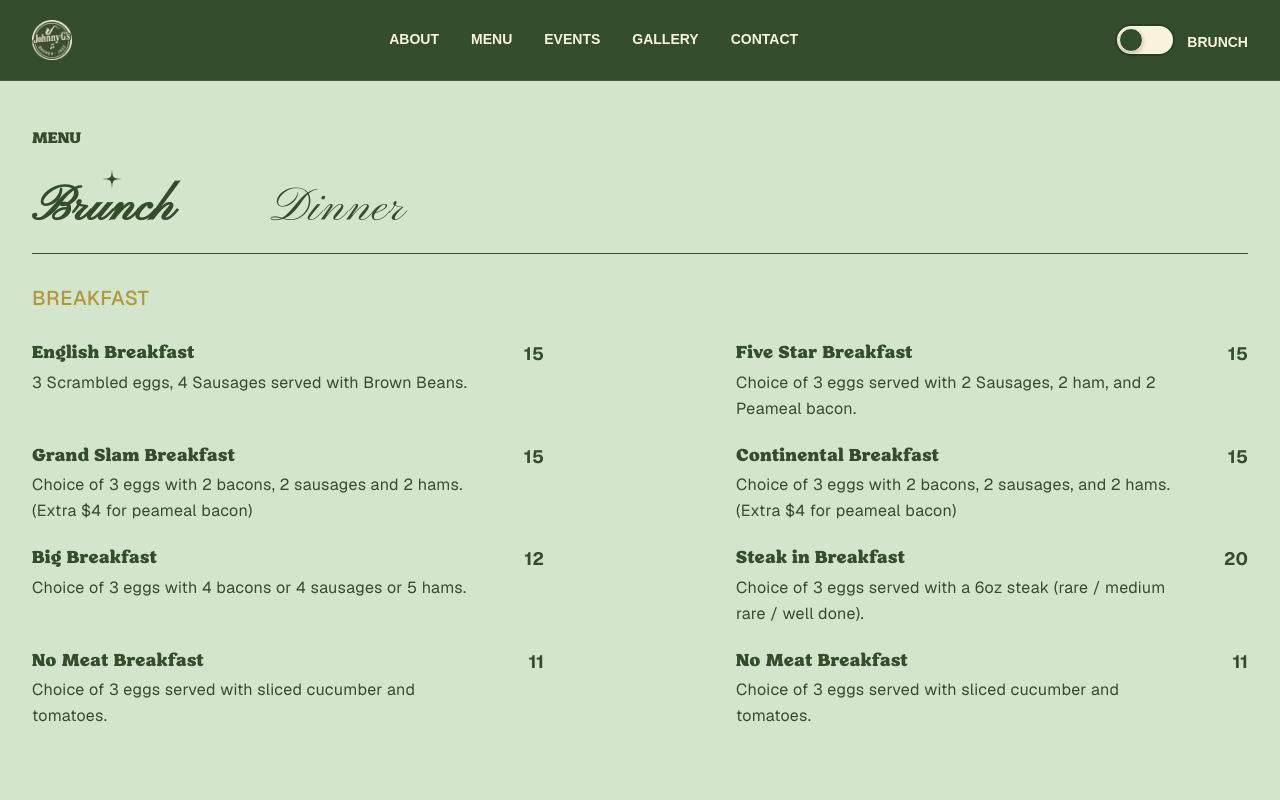
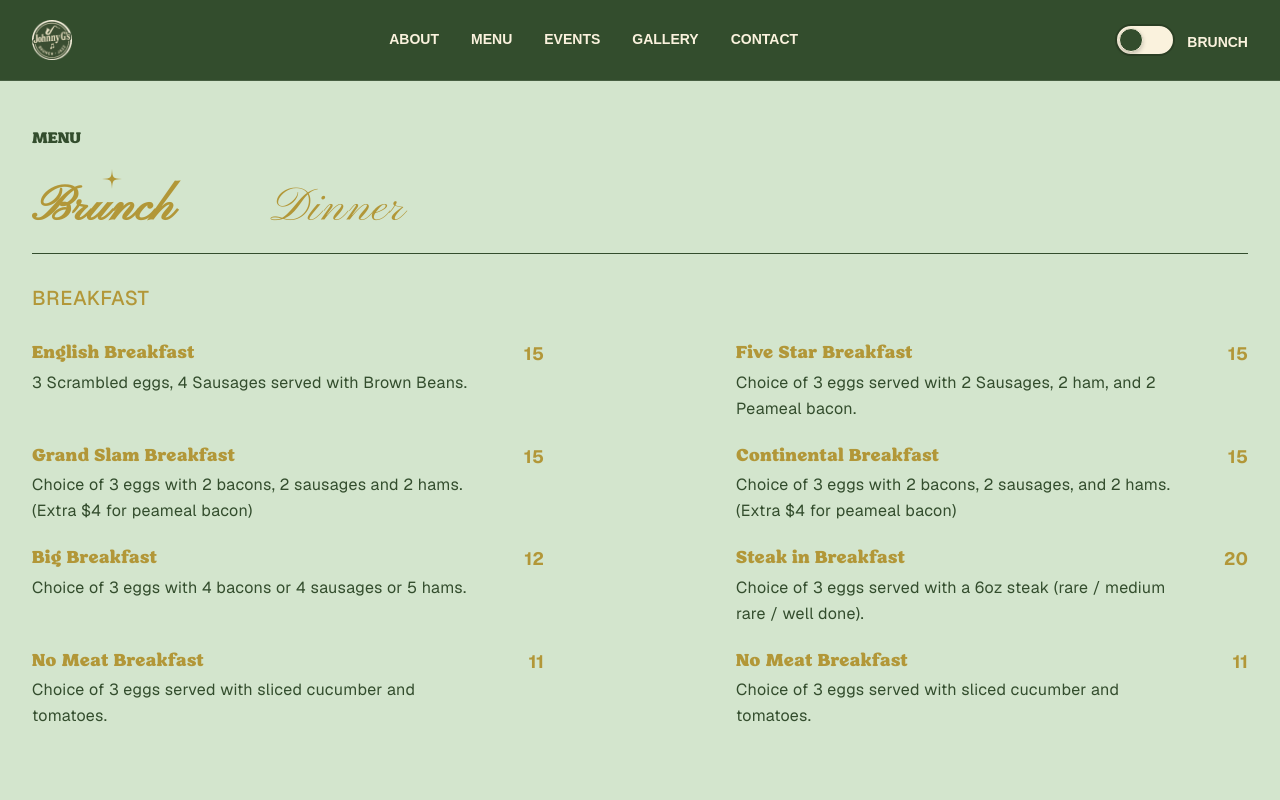
Before and after one commit to sempre-stuidos/johnny-cafe-welcome-page, a Next.js app: page /menu in a window 1280 px wide. Shown: the top 800 px of the page. Built offline with nearby package versions, Linux system fonts and the light colour scheme; a web font is replaced by a local one.

Commit message:
johnny  - added menu types and categories - updated styles

```diff
--- a/src/components/menu/CategorySection.tsx
+++ b/src/components/menu/CategorySection.tsx
@@ -1,6 +1,7 @@
 "use client";
 
 import { ReactNode } from "react";
+import { useTheme } from "@/contexts/ThemeContext";
 import MenuItem from "./MenuItem";
 
 export interface MenuItemData {
@@ -16,12 +17,14 @@ interface CategorySectionProps {
 }
 
 export default function CategorySection({ title, items, children }: CategorySectionProps) {
+  const { theme } = useTheme();
+
   return (
     <div className="flex flex-col gap-6 md:gap-8 mb-8 md:mb-12">
       {/* Category Heading */}
       <h5
         style={{
-          color: "var(--theme-accent)",
+          color: theme === "day" ? "var(--theme-accent)" : "var(--theme-accent)",
           fontFamily: "var(--font-geist-sans)",
           fontSize: "var(--font-size-xl)",
           textTransform: "uppercase",
--- a/src/components/menu/MenuHeader.tsx
+++ b/src/components/menu/MenuHeader.tsx
@@ -1,5 +1,6 @@
 "use client";
 
+import { useTheme } from "@/contexts/ThemeContext";
 import { cn } from "@/lib/utils";
 
 interface MenuHeaderProps {
@@ -8,6 +9,8 @@ interface MenuHeaderProps {
 }
 
 export default function MenuHeader({ activeMenu, onMenuChange }: MenuHeaderProps) {
+  const { theme } = useTheme();
+
   return (
     <div className="flex flex-col gap-4 md:gap-6">
       {/* MENU Heading */}
@@ -15,7 +18,7 @@ export default function MenuHeader({ activeMenu, onMenuChange }: MenuHeaderProps
       <h4
         style={{
           fontSize: "var(--font-size-6xl)",
-          color: "var(--theme-text-dark-green)",
+          color: theme === "day" ? "var(--theme-text-dark-green)" : "var(--color-theme-accent)",
           fontWeight: 700,
           lineHeight: "var(--line-height-tight)",
         }}
@@ -45,8 +48,8 @@ export default function MenuHeader({ activeMenu, onMenuChange }: MenuHeaderProps
             >
               <path
                 d="M38 19C20.7639 19.9744 19.9744 20.7658 19 38C18.0256 20.7639 17.2342 19.9744 0 19C17.2361 18.0256 18.0256 17.2342 19 0C19.9744 17.2361 20.7658 18.0256 38 19Z"
-                fill="var(--theme-text-dark-green)"
-              />
+                fill={theme === "day" ? "var(--theme-accent)" : "var(--theme-text-light-cream)"}
+                />
             </svg>
           </div>
           <div className="flex items-center gap-12 md:gap-24">
@@ -54,7 +57,7 @@ export default function MenuHeader({ activeMenu, onMenuChange }: MenuHeaderProps
               style={{
                 fontFamily: "var(--font-pinyon-script)",
                 fontSize: "var(--font-size-5xl)",
-                color: "var(--theme-text-dark-green)",
+                  color: theme === "day" ? "var(--theme-accent)" : "var(--theme-text-light-cream)",
                 lineHeight: "var(--line-height-normal)",
                 fontWeight: activeMenu === "brunch" ? 600 : 400,
                 fontStyle: "normal",
@@ -68,8 +71,8 @@ export default function MenuHeader({ activeMenu, onMenuChange }: MenuHeaderProps
               style={{
                 fontFamily: "var(--font-pinyon-script)",
                 fontSize: "var(--font-size-5xl)",
-                color: "var(--theme-text-dark-green)",
-                lineHeight: "var(--line-height-normal)",
+                  color: theme === "day" ? "var(--theme-accent)" : "var(--theme-text-light-cream)",
+                  lineHeight: "var(--line-height-normal)",
                 fontWeight: activeMenu === "dinner" ? 600 : 400,
                 fontStyle: "normal",
               }}
--- a/src/components/menu/MenuItem.tsx
+++ b/src/components/menu/MenuItem.tsx
@@ -1,4 +1,6 @@
 "use client";
+
+import { useTheme } from "@/contexts/ThemeContext";
 
 interface MenuItemProps {
   name: string;
@@ -7,6 +9,8 @@ interface MenuItemProps {
 }
 
 export default function MenuItem({ name, price, description }: MenuItemProps) {
+  const { theme } = useTheme();
+
   return (
     <div className="flex flex-col gap-1">
       {/* Title and Price Row */}
@@ -15,8 +19,9 @@ export default function MenuItem({ name, price, description }: MenuItemProps) {
           style={{
             fontFamily: "var(--font-hornbill-trial)",
             fontSize: "var(--font-size-lg)",
-            color: "var(--theme-text-dark-green)",
-            fontWeight: 400,
+              color: theme === "day" ? "var(--theme-accent)" : "var(--theme-text-light-cream)",
+
+              fontWeight: 400,
             lineHeight: "var(--line-height-tight)",
           }}
           className="flex-1"
@@ -27,7 +32,7 @@ export default function MenuItem({ name, price, description }: MenuItemProps) {
           style={{
             fontFamily: "var(--font-geist-sans)",
             fontSize: "var(--font-size-lg)",
-            color: "var(--theme-text-dark-green)",
+              color: theme === "day" ? "var(--theme-accent)" : "var(--theme-text-light-cream)",
             fontWeight: 700,
             lineHeight: "var(--line-height-tight)",
           }}
@@ -42,7 +47,7 @@ export default function MenuItem({ name, price, description }: MenuItemProps) {
         style={{
           fontFamily: "var(--font-geist-sans)",
           fontSize: "var(--font-size-sm)",
-          color: "var(--theme-text-dark-green)",
+          color: theme === "day" ? "var(--theme-text-dark-green)" : "var(--color-theme-accent)",
           fontWeight: 400,
           lineHeight: "var(--line-height-relaxed)",
           maxWidth: "438px",
```
